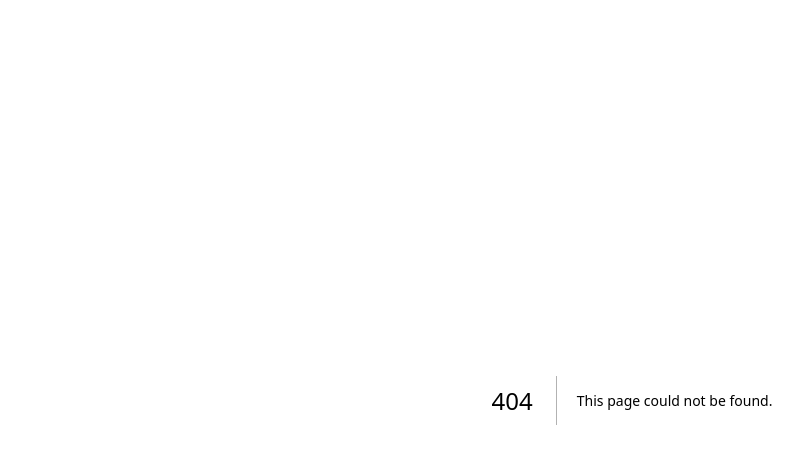
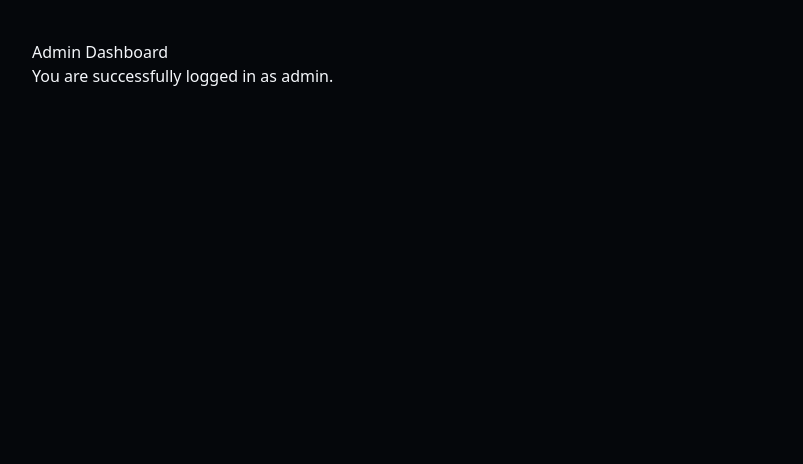
Before and after one commit to dliber13/smart-drive, a Next.js app: page /admin in a window 1280 px wide. Before the commit this address had no page. Shown: the top 464 px of the page, without its empty margins (8-811 px from the left). Built offline with nearby package versions, Linux system fonts and the light colour scheme.

Commit message:
Create page.tsx

```diff
--- /dev/null
+++ b/app/admin/page.tsx
@@ -0,0 +1,8 @@
+export default function AdminPage() {
+  return (
+    <div style={{ padding: "40px" }}>
+      <h1>Admin Dashboard</h1>
+      <p>You are successfully logged in as admin.</p>
+    </div>
+  );
+}
```
